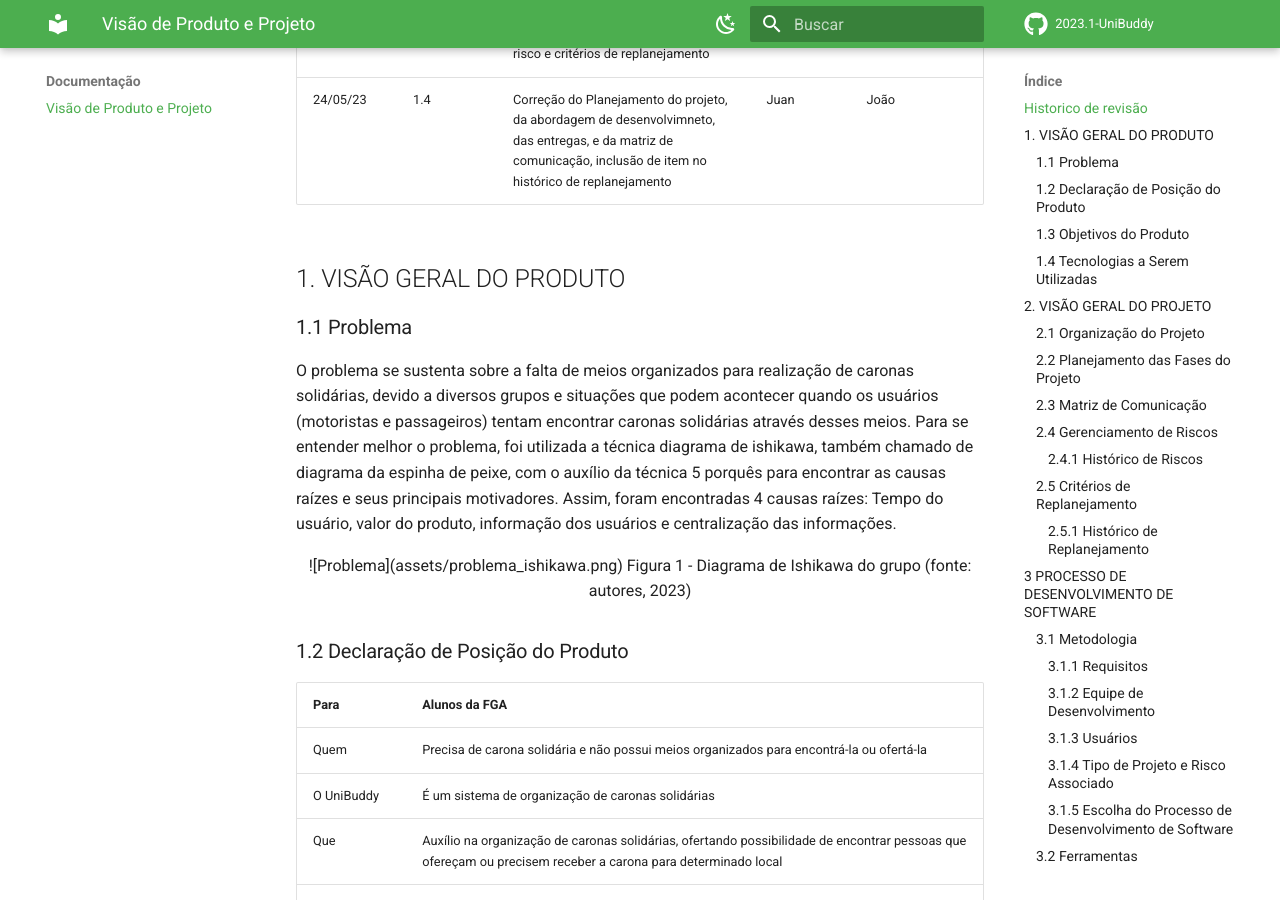
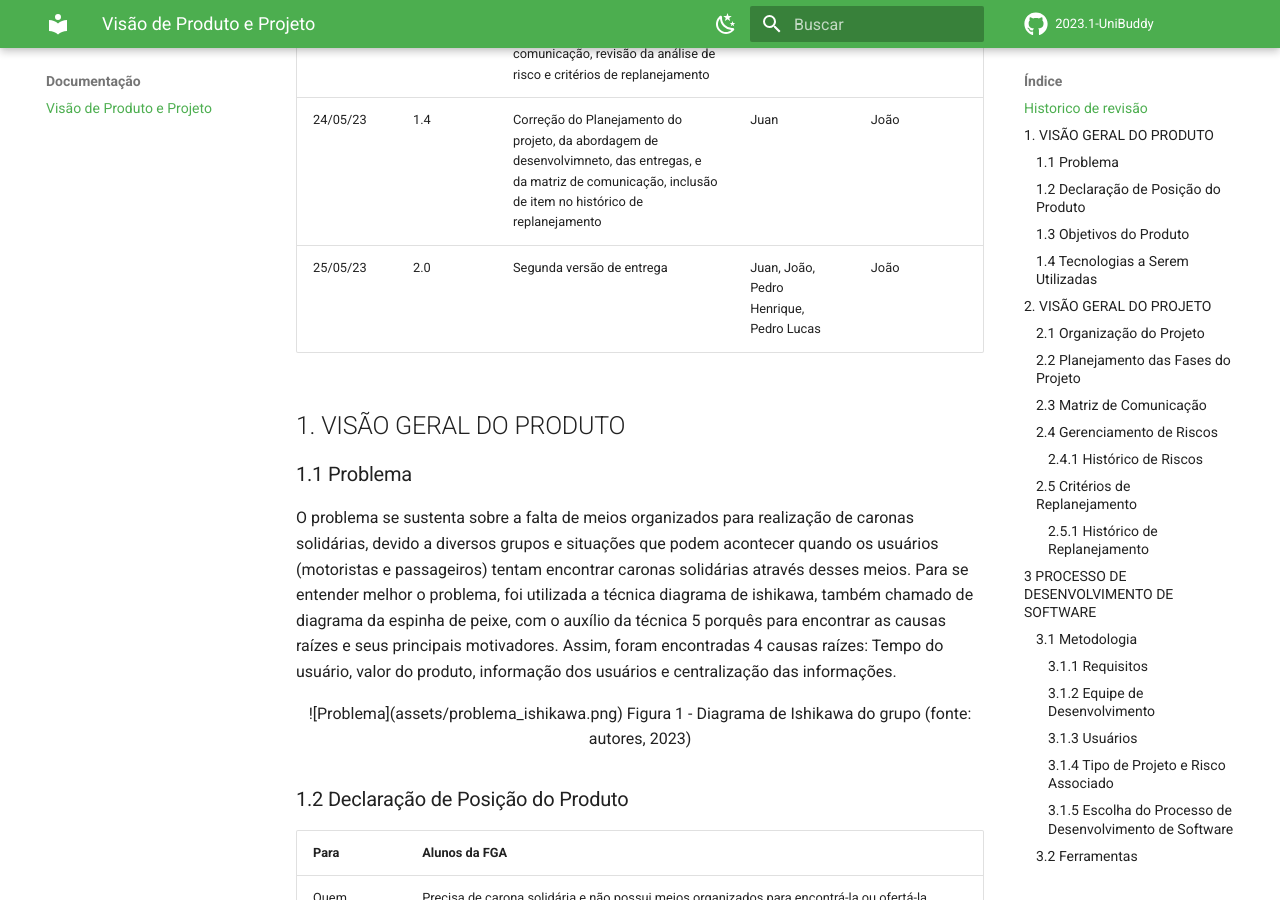
Before and after one commit to mdsreq-fga-unb/2023.1-UniBuddy, an MkDocs documentation site: the page built from docs/visao-produto-projeto.md, in a window 1280 px wide and 900 px high, scrolled down 774 px. Built offline with MkDocs 1.6.1 and Material for MkDocs 9.7.7, drawn with Linux system fonts in a browser that asks for light colours; comment, search, counter and statistics services are not loaded.

Commit message:
Correções no visão geral

```diff
--- a/docs/visao-produto-projeto.md
+++ b/docs/visao-produto-projeto.md
@@ -13,6 +13,7 @@ Data | Versão | Descrição | Autor | Revisores
 19/05/23 | 1.2 | Correção do Planejamento do projeto, das fases e da matriz de comunicação | Juan | João
 22/05/23 | 1.3 | Inserção de detalhes na matriz de comunicação, revisão da análise de risco e critérios de replanejamento | Juan | João
 24/05/23 | 1.4 | Correção do Planejamento do projeto, da abordagem de desenvolvimneto, das entregas, e da matriz de comunicação, inclusão de item no histórico de replanejamento | Juan | João
+25/05/23 | 2.0 | Segunda versão de entrega | Juan, João, Pedro Henrique, Pedro Lucas | João
 
 
 ## 1.	VISÃO GERAL DO PRODUTO
```
